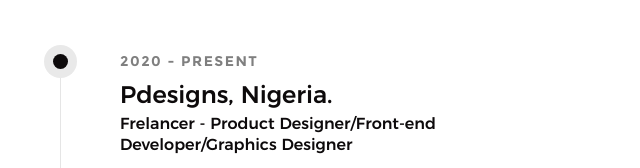
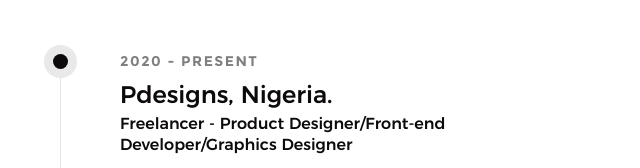
Before and after one commit to ogunnubiphillip-hash/phillipogunnubi, a plain HTML site: page index.html in a window 1280 px wide. Shown: the part 2276-2444 px from the top of the page, 640-1280 px from the left. Drawn offline with nearby package versions, Linux system fonts and the light colour scheme; no server answers.

Commit message:
Update index.html

```diff
--- a/index.html
+++ b/index.html
@@ -265,7 +265,7 @@
                         <div class="timeline__header">
                             <p class="timeline__timeframe">2020 - Present</p>
                             <h3>Pdesigns, Nigeria.</h3>
-                            <h5>Frelancer - Product Designer/Front-end Developer/Graphics Designer</h5>
+                            <h5>Freelancer - Product Designer/Front-end Developer/Graphics Designer</h5>
                         </div>
                         <div class="timeline__desc">
                             <p>At PDesigns, I manage end-to-end digital projects for individual clients, designing and developing responsive websites, creating UI/UX designs, and implementing SEO-optimized solutions. I handle all aspects of project execution, from concept and prototyping to deployment, ensuring high-quality, tailored results for each client.</p>
```
